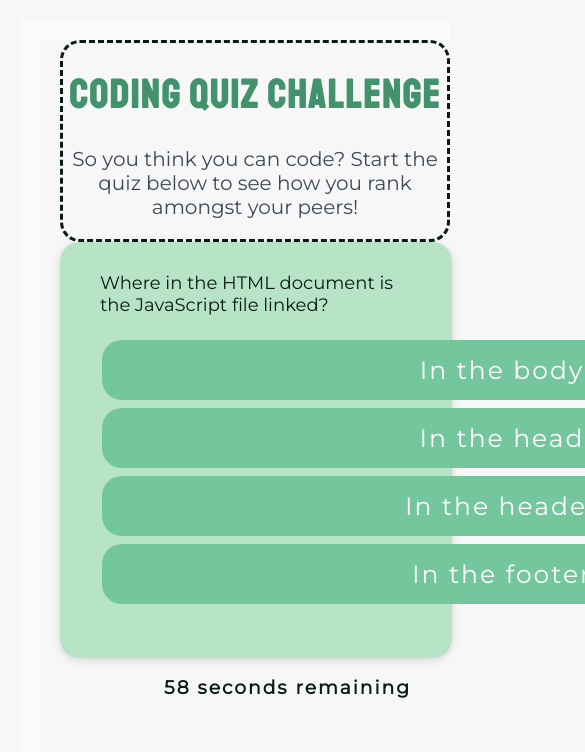
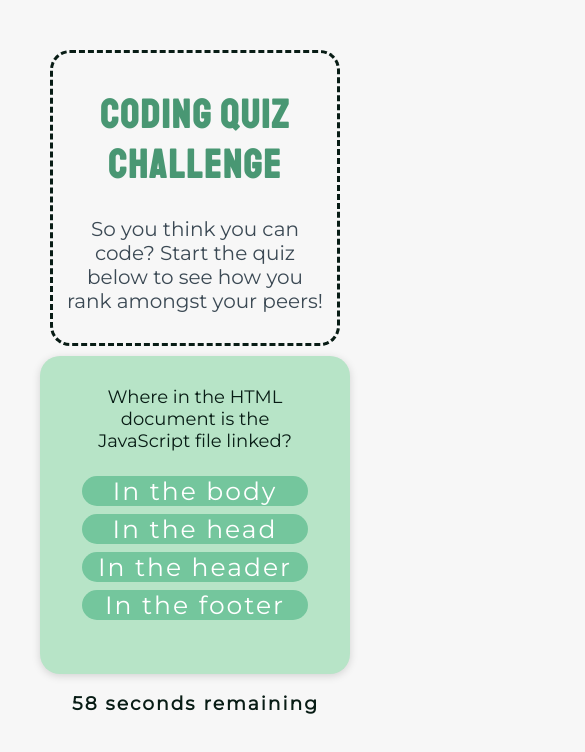
Before and after one commit to abissier/Code-Quiz, a plain HTML site: page index.html in a window 390 px wide. Both pictures are taken after a click on the element "Start Quiz". Shown: the top 752 px of the page, 585 px wide, since content can reach past the window. Drawn offline with Linux system fonts and the light colour scheme.

Commit message:
added media queries

```diff
--- a/css/style.css
+++ b/css/style.css
@@ -3,38 +3,25 @@
 	--p: Montserrat;
 }
 
-html,
-body,
-.wrapper {
-  height: 100%;
-  width: 100%;
-  margin: 0px;
-  padding: 0px;
-  background-color: rgb(247,247,247);
-}
-
 body {
 	font-family: var(--p);
-  background-color: #f9fbfd;
 	margin: 20px;
 	padding: 20px;
-}
-
-.wrapper {
-  padding-left: 20px;
-  padding-right: 20px;
+	background-color: rgb(247, 247, 247);
 }
 
 header {
 	text-align: center;
 	color: hsl(206, 17%, 28%);
 	border-style: dashed;
-  border-color:  #081C15;
+	border-color: #081c15;
 	border-radius: 20px;
+	margin: 10px;
+	padding: 10px;
 }
 
 h1 {
-  color:#40916C;
+	color: #40916c;
 	font-family: var(--header);
 	font-size: 40px;
 	letter-spacing: 2px;
@@ -52,12 +39,16 @@ p {
 	justify-content: center;
 }
 
+#question {
+	text-align: center;
+}
+
 #question-container {
-  background-color: #B7E4C7;
+	background-color: #b7e4c7;
 	border-radius: 20px;
 	border-width: 5px;
 	box-shadow: rgba(0, 0, 0, 0.15) 0px 2px 8px 0px;
-  color: #081C15;
+	color: #081c15;
 	font-size: 18px;
 	margin: 0 auto;
 	width: 800px;
@@ -71,27 +62,26 @@ p {
 }
 
 button {
-  background-color: #74C69D;
+	background-color: #74c69d;
 	border: none;
 	color: white;
-  width: 800px;
+	width: auto;
 	font-family: var(--p);
 	letter-spacing: 2px;
 	padding: 15px 32px;
 	border-radius: 20px;
 	text-align: center;
-  display: inline-block;
 	font-size: 25px;
 	margin: 4px 2px;
 	cursor: pointer;
 }
 
 button:hover {
-  border: 2px solid #081C15;
+	border: 2px solid #081c15;
 }
 
 .time {
-  color:#081C15;
+	color: #081c15;
 	text-align: end;
 	margin-right: 10%;
 	font-family: var(--p);
@@ -103,7 +93,6 @@ input {
 	border-radius: 15px;
 	padding: 12px 20px;
 	margin: 8px 0;
-  box-sizing: border-box;
 }
 
 .input-group {
@@ -131,10 +120,29 @@ img {
 	display: none;
 }
 
+@keyframes heading {
+	0% {
+		color: #74c69d;
+	}
+	25% {
+		color: #b7e4c7;
+	}
+	75% {
+		color: #40916c;
+	}
+	100% {
+		color: #081c15;
+	}
+}
 
-@keyframes heading {
-    0% {color: #74C69D};
-    25% {color: #B7E4C7;}
-    75% {color: #40916C;}
-    100% {color: #081C15;}
+@media only screen and (max-width: 1050px) {
+	button {
+		padding: 0;
 	}
+	.img-display {
+		display: none;
+	}
+	#question-container {
+		width: auto;
+	}
+}
--- a/index.html
+++ b/index.html
@@ -3,6 +3,7 @@
 
 <head>
     <meta charset="UTF-8">
+    <link rel="icon" href="https://img.icons8.com/metro/26/000000/code.png" />
     <meta name="viewport" content="width=device-width, initial-scale=1.0">
     <meta http-equiv="X-UA-Compatible" content="ie=edge">
     <title>Code Quiz</title>
@@ -13,7 +14,6 @@
 </head>
 
 <body>
-    <div class="wrapper">
     <header>
         <h1>Coding Quiz Challenge</h1>
         <p>So you think you can code? Start the quiz below to see how you rank amongst your peers! </p>
@@ -50,7 +50,6 @@
         <img src="./img/plant2.jpg" alt="green plant">
         <img src="./img/plant3.jpg" alt="green plant">
     </div>
-    </div>
     <script src="./script.js"></script>
 </body>
 
```
Lines whose indentation alone changed are shown as unchanged.
